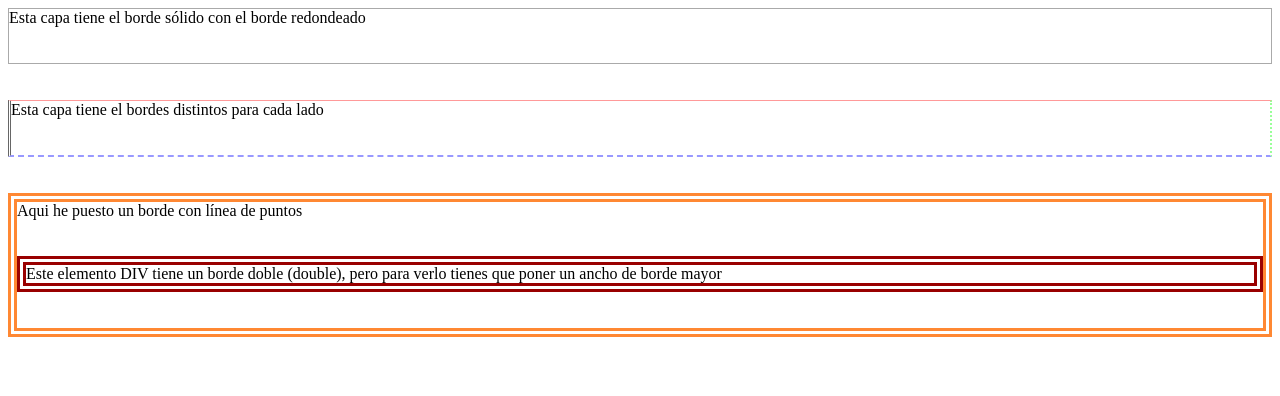
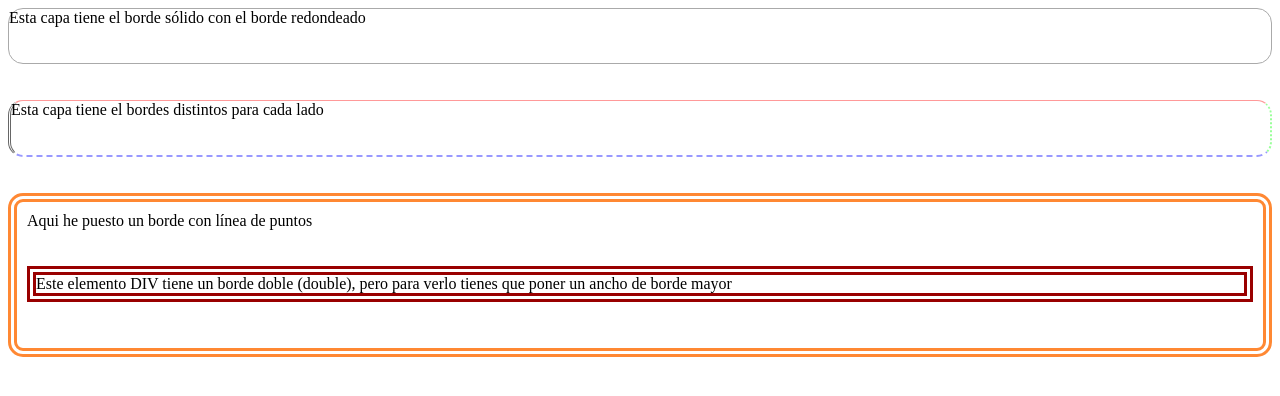
Before and after one commit to gfernandezaltamirano/clase7, a plain HTML site: page index.html in a window 1280 px wide. Drawn offline with Linux system fonts and the light colour scheme.

Commit message:
completado css

```diff
--- a/bordesredondeados.css
+++ b/bordesredondeados.css
@@ -29,3 +29,24 @@
    border-bottom: 2px dashed #9999ff;
    border-left: 3px double #666666;
  }
+ /*css 3 incorpora nuevas propiedades para el
+ control de bordes de los elementos. ahora se
+ permiten bords con las esquinas redondeadas
+ internet explorer hay que decir que
+ todavia no soporta este atributo de CSS#*/
+ #capa1, #capa2{
+   border-radius: 15px;
+ }
+ /*Por el momento, para navegadores mozilla y chrome
+ que son los primeros en adaptarse a css3, podemos
+ utilizar el atributo border-radius de la siguiente manera*/
+ #capa3{
+   -webkit-border-radius: 15px;
+   padding: 10px;
+  }
+  /*Asi estariamos definiendo un borde redondeado
+  con radio de 15 pixeles para la esquina superior izquierda
+  luego 27 px para la esquina superior derecha
+  de 100px para la inferior derecha y 0px para la esquina
+  inferiior izquierda. (Hay que explicar que un
+  border-radius de 0px es un borde coin esquina en angulo recho)*/
```
